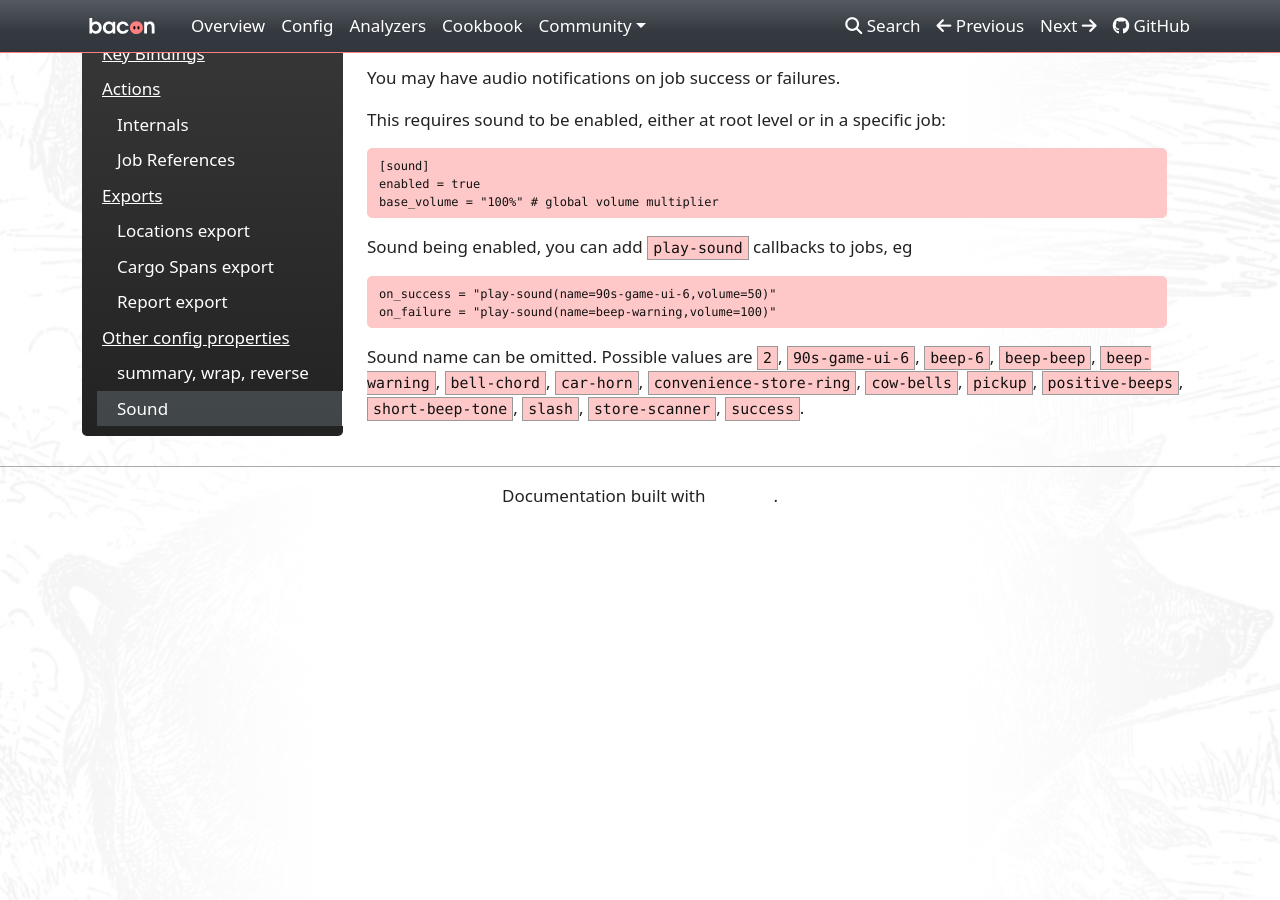
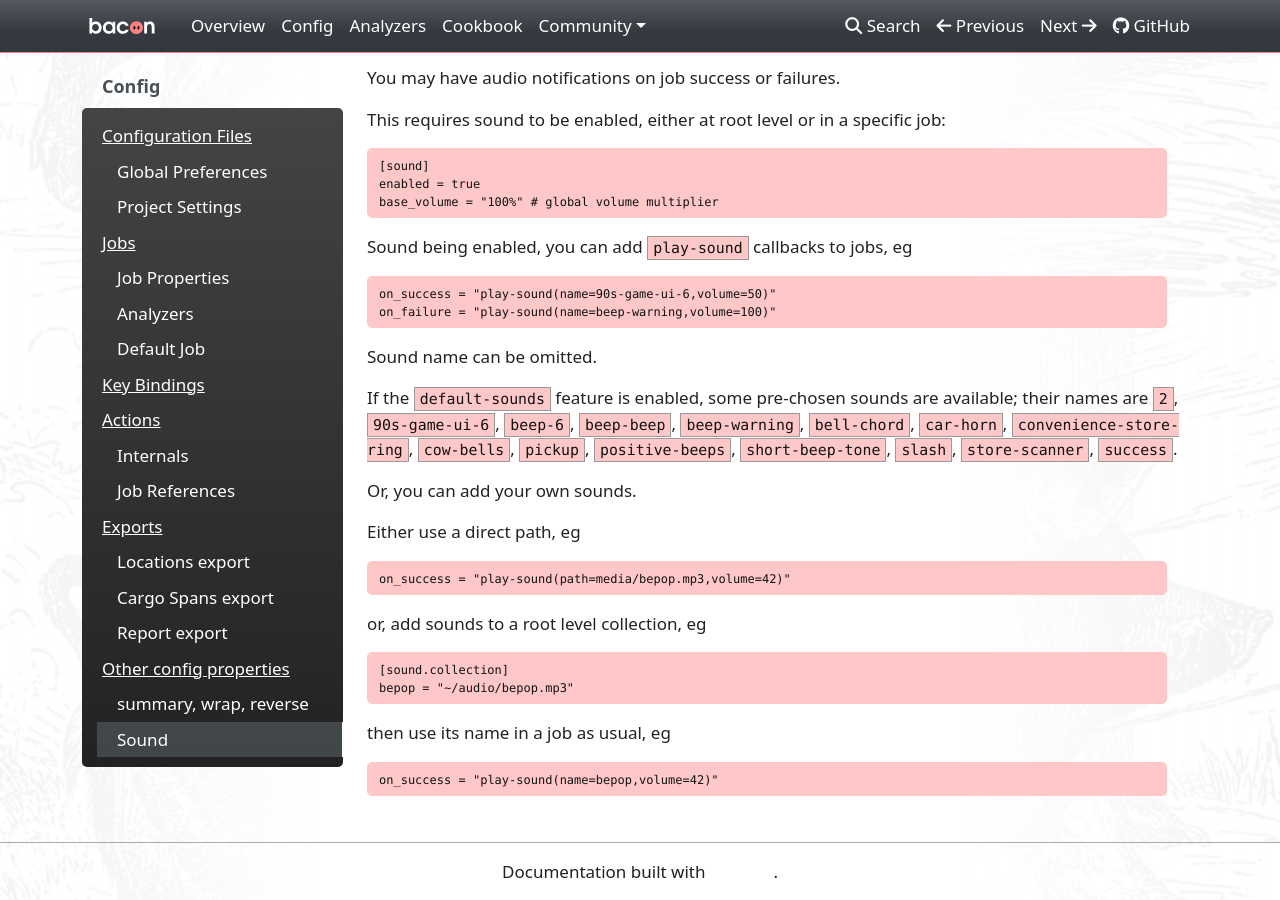
Before and after one commit to Canop/bacon, an MkDocs documentation site: the page built from website/docs/config.md, in a window 1280 px wide and 900 px high, scrolled down 8242 px. Built offline with MkDocs 1.6.1, drawn with Linux system fonts in a browser that asks for light colours; nearby versions of some CDN libraries; a style sheet for code colours, icons or effects is not loaded; before the commit the page ends 8767 px from its top, so only the background shows below that.

Commit message:
update docs and default-prefs with custom sounds and default-sounds feature

````diff
--- a/website/docs/config.md
+++ b/website/docs/config.md
@@ -323,4 +323,27 @@ on_success = "play-sound(name=90s-game-ui-6,volume=50)"
 on_failure = "play-sound(name=beep-warning,volume=100)"
 ```
 
-Sound name can be omitted. Possible values are `2`, `90s-game-ui-6`, `beep-6`, `beep-beep`, `beep-warning`, `bell-chord`, `car-horn`, `convenience-store-ring`, `cow-bells`, `pickup`, `positive-beeps`, `short-beep-tone`, `slash`, `store-scanner`, `success`.
+Sound name can be omitted.
+
+If the `default-sounds` feature is enabled, some pre-chosen sounds are available; their names are `2`, `90s-game-ui-6`, `beep-6`, `beep-beep`, `beep-warning`, `bell-chord`, `car-horn`, `convenience-store-ring`, `cow-bells`, `pickup`, `positive-beeps`, `short-beep-tone`, `slash`, `store-scanner`, `success`.
+
+Or, you can add your own sounds.
+
+Either use a direct path, eg
+
+```TOML
+on_success = "play-sound(path=media/bepop.mp3,volume=42)"
+```
+
+or, add sounds to a root level collection, eg
+
+```TOML
+[sound.collection]
+bepop = "~/audio/bepop.mp3"
+```
+
+then use its name in a job as usual, eg
+
+```TOML
+on_success = "play-sound(name=bepop,volume=42)"
+```
````
Also changed, not shown: README.md, 1 other file.
